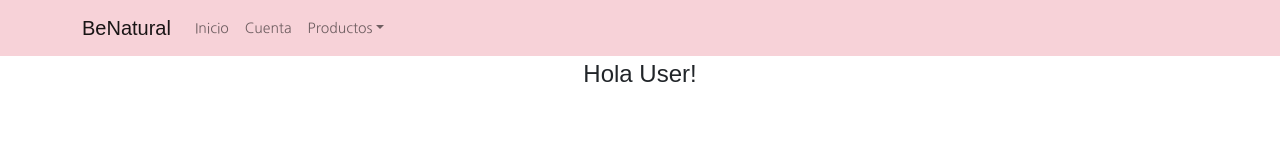
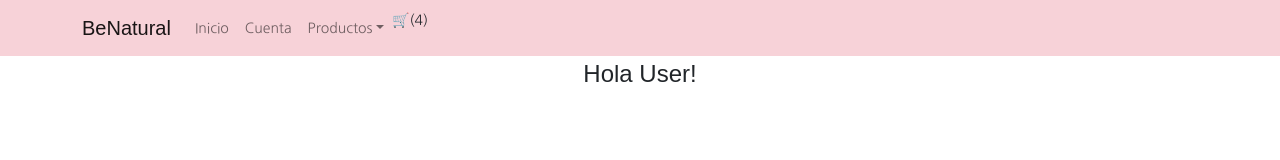
Before and after one commit to JuliLuT/BeNatural_React, a React (Vite) app: page / in a window 1280 px wide. Shown: the top 160 px of the page. Built offline with nearby package versions, Linux system fonts and the light colour scheme; a web font is replaced by a local one.

Commit message:
Primer entrega terminada

```diff
--- a/src/Components/cartWidget/index.jsx
+++ b/src/Components/cartWidget/index.jsx
@@ -1,7 +1,7 @@
-function cartWidget() {
+function CartWidget() {
     return <div>
-     <i class="fa-light fa-cart-shopping"></i>
+      <p className="cart">🛒(4)</p>
     </div>;
   }
 
-  export default cartWidget;
+  export default CartWidget;
--- a/src/Components/navBar/index.jsx
+++ b/src/Components/navBar/index.jsx
@@ -12,7 +12,6 @@ function navBar() {
             <Nav className="me-auto ">
               <Nav.Link href="#home">Inicio</Nav.Link>
               <Nav.Link href="#link" >Cuenta</Nav.Link>
-              <div><CartWidget></CartWidget></div>
               <NavDropdown title="Productos" id="basic-nav-dropdown" className='menu'>
                 <NavDropdown.Item href="#action/3.1" className='menu'>Serums</NavDropdown.Item>
                 <NavDropdown.Item href="#action/3.2" className='menu'>
@@ -20,10 +19,8 @@ function navBar() {
                 </NavDropdown.Item>
                 <NavDropdown.Item href="#action/3.3" className='menu'>Protectores Solares</NavDropdown.Item>
                 <NavDropdown.Divider />
-                <NavDropdown.Item href="#action/3.4" className='menu'>
-                  Accesorios
-                </NavDropdown.Item>
               </NavDropdown>
+              <div><CartWidget></CartWidget></div>
             </Nav>
           </Navbar.Collapse>
         </Container>
```
